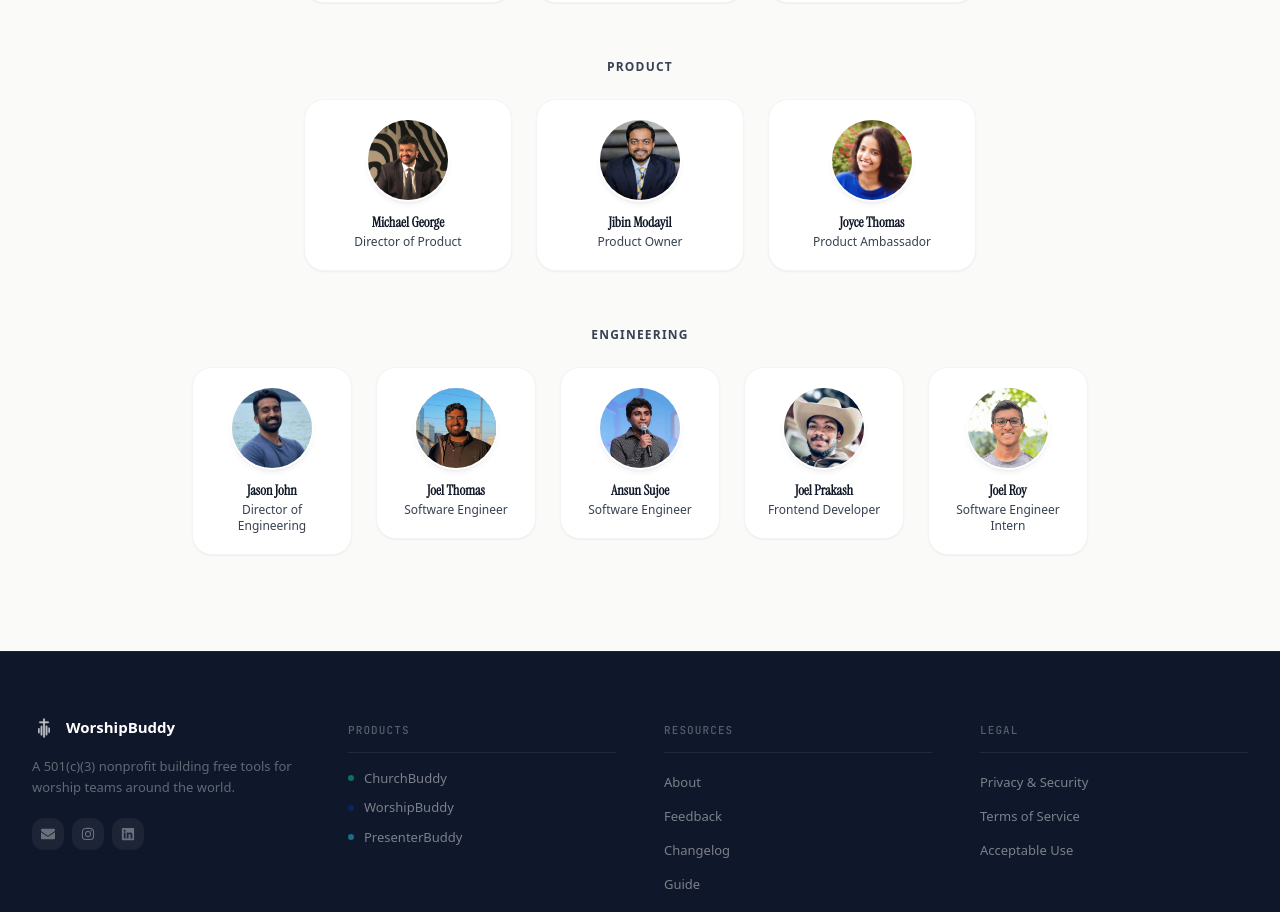
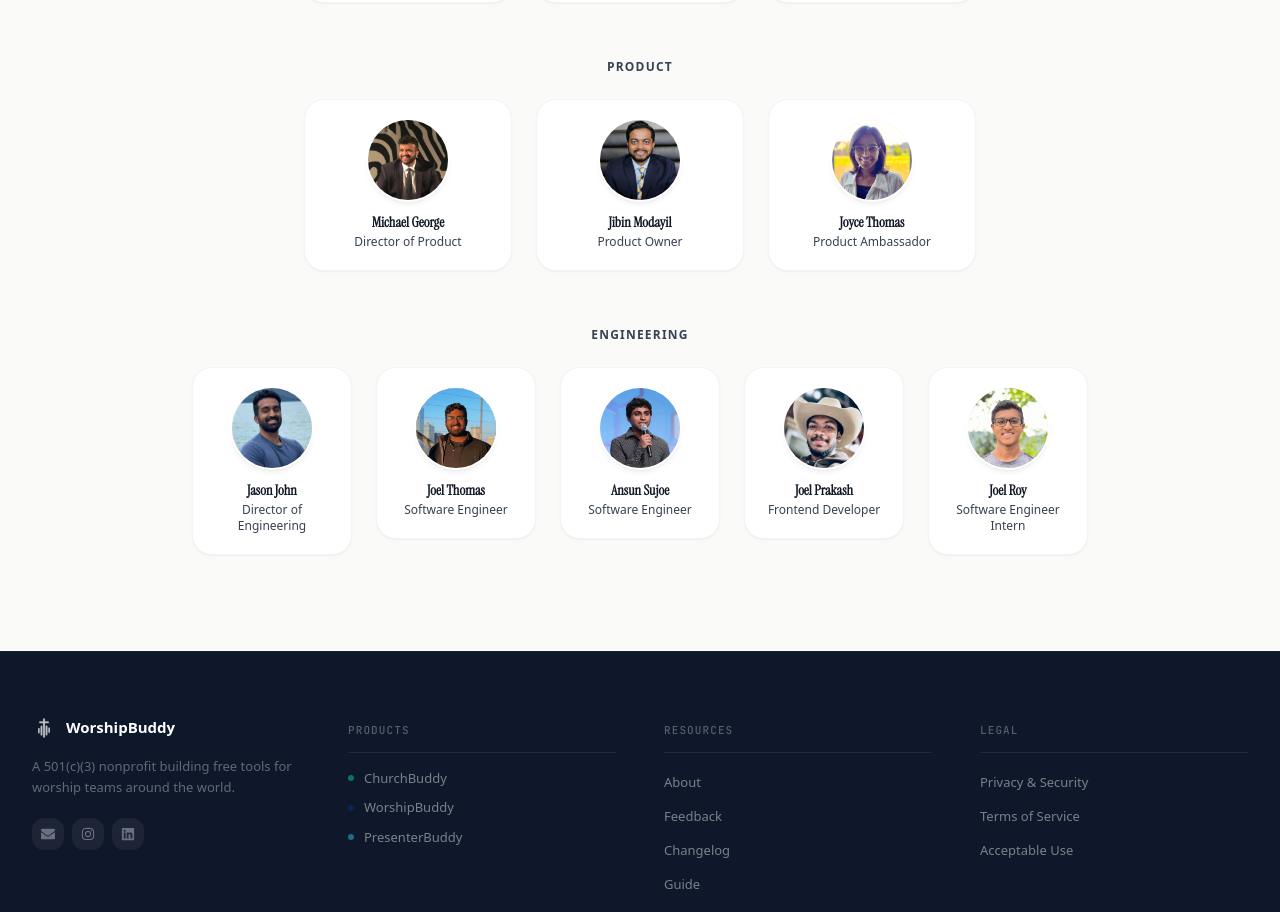
Before and after one commit to WorshipBuddy/worshipbuddy.org, a Next.js app: page /about in a window 1280 px wide. Shown: the part 2700-3612 px from the top of the page. Built offline with nearby package versions, Linux system fonts and the light colour scheme; a web font is replaced by a local one.

Commit message:
recent joyce photo

```diff
--- a/app/about/page.js
+++ b/app/about/page.js
@@ -19,7 +19,7 @@
     members: [
       { name: "Michael George", role: "Director of Product", image: "/images/mikey.jpeg" },
       { name: "Jibin Modayil", role: "Product Owner", image: "/images/jibin.png" },
-      { name: "Joyce Thomas", role: "Product Ambassador", image: "/images/joyce.png" },
+      { name: "Joyce Thomas", role: "Product Ambassador", image: "/images/joyce.jpeg" },
     ],
   },
   {
```
Also changed, not shown: public/images/joyce.jpeg (added).
